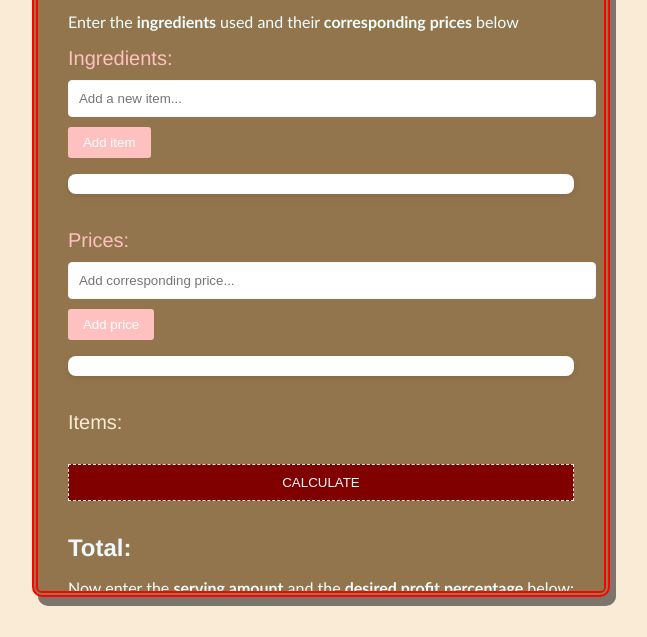
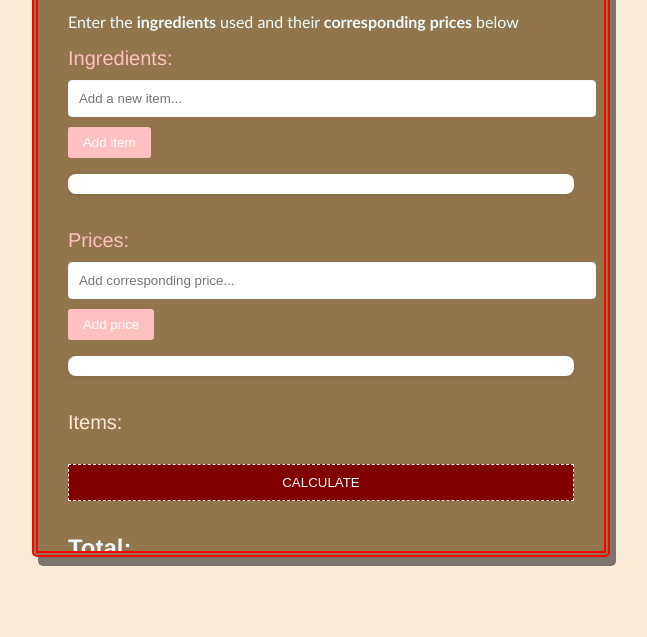
Before and after one commit to YaretziTStack/Profit-calculator, a plain HTML site: page index.html in a window 1280 px wide. Shown: the part 163-800 px from the top of the page, without its empty margins (319-966 px from the left). Drawn offline with Linux system fonts and the light colour scheme.

Commit message:
Add files via upload

```diff
--- a/style.css
+++ b/style.css
@@ -27,9 +27,15 @@ body{
 }
 
 @media (min-width: 400px){
+    body{
+        margin: 10px;
+        padding: 10px 20px;
+        height: 90vh;
+    }
+
     .container{
-        margin: 40px;
         padding: 10px 30px;
+        border-radius: 5px;
     }
 }
 
```
